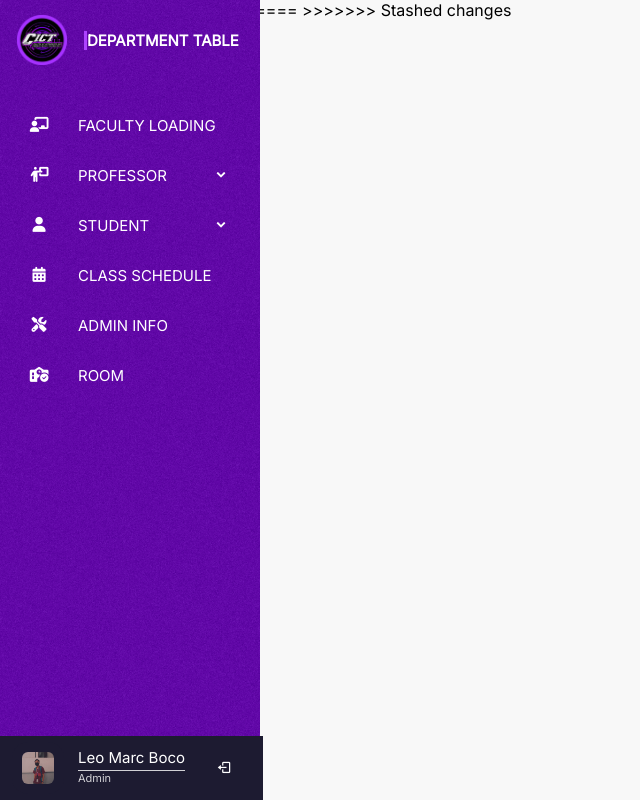
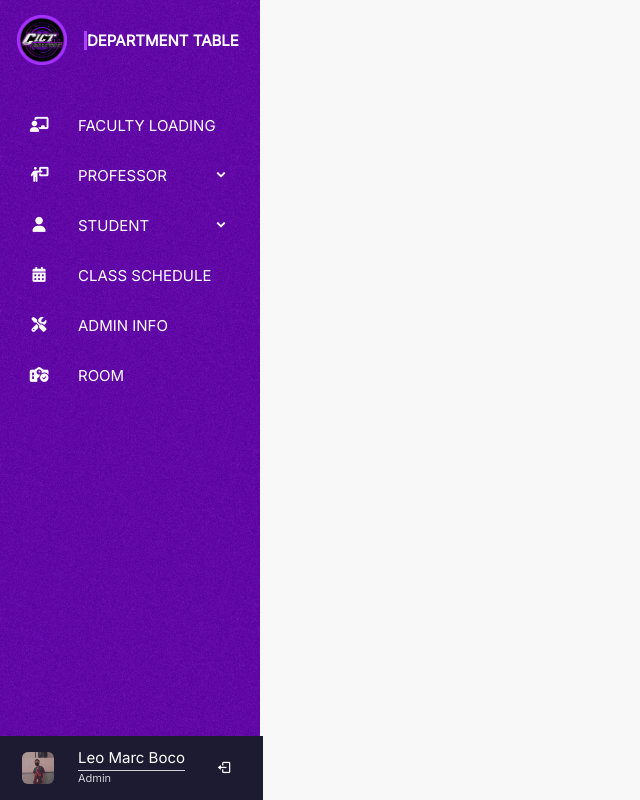
Before and after one commit to Samahan-Ng-Mga-Coder/Thesis-main, a Django app: template Thesis-main/Thesis_Schedule/Thesis_Schedule_App/templates/Thesis_Schedule_App/admin_landingpage.html in a window 1280 px wide. Shown: the whole page, without its empty margins (0-640 px from the left). Run offline with Django 4.2, Linux system fonts and the light colour scheme; the template is opened without the code that fills it, so the values that code supplies are empty; parts of the project's set-up code (start-up, migrations or seed data) failed here and were passed over; some libraries are stand-ins or nearby versions.

Commit message:
error 02

```diff
--- a/Thesis-main/Thesis_Schedule/Thesis_Schedule_App/templates/Thesis_Schedule_App/admin_landingpage.html
+++ b/Thesis-main/Thesis_Schedule/Thesis_Schedule_App/templates/Thesis_Schedule_App/admin_landingpage.html
@@ -23,16 +23,11 @@
 
 
 </head>
-<<<<<<< Updated upstream
-    {% load static %}
-	<link rel = "stylesheet" href="{% static 'adminLandingPage_CSS.css' %}">
-=======
+
 
     {% load static %}
 <link rel = "stylesheet" href="{% static 'adminLandingPage_CSS.css' %}">
 
-
->>>>>>> Stashed changes
 	<!--link rel="stylesheet" type="text/css" href="adminLandingPage_CSS.css"-->
 <body>
 
```
Also changed, not shown: Thesis-main/Thesis_Schedule/Thesis_Schedule_App/views.py (+0 -23 lines).
